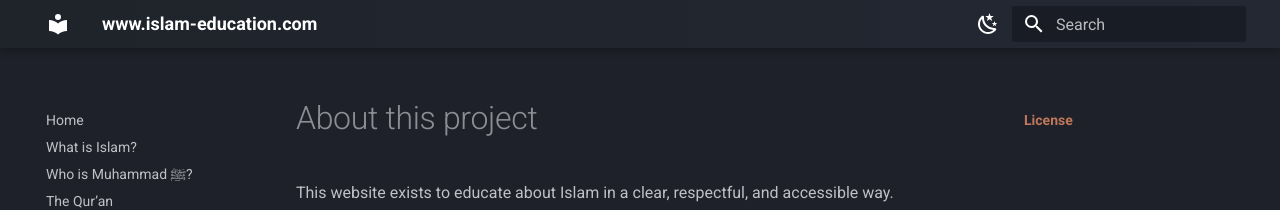
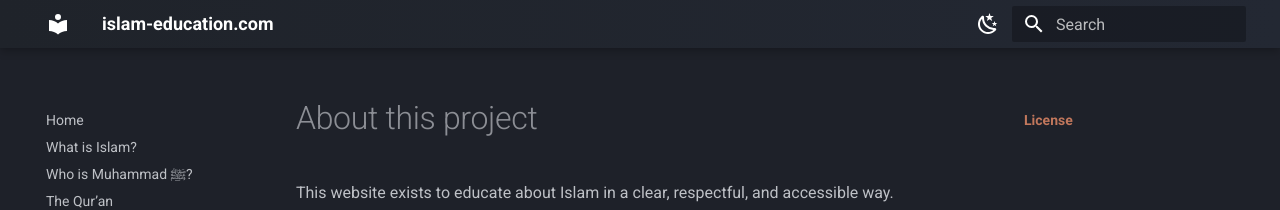
Before and after one commit to islam-education/islam-education, an MkDocs documentation site: the page built from docs/about.md, in a window 1280 px wide. Shown: the top 210 px of the page. Built offline with MkDocs 1.6.1 and Material for MkDocs 9.7.7, drawn with Linux system fonts in a browser that asks for light colours.

Commit message:
Update mkdocs.yml

```diff
--- a/mkdocs.yml
+++ b/mkdocs.yml
@@ -1,4 +1,4 @@
-site_name: www.islam-education.com
+site_name: islam-education.com
 site_description: Clear, authentic and accessible knowledge about Islam
 site_url: https://islam-education.com
 
```
